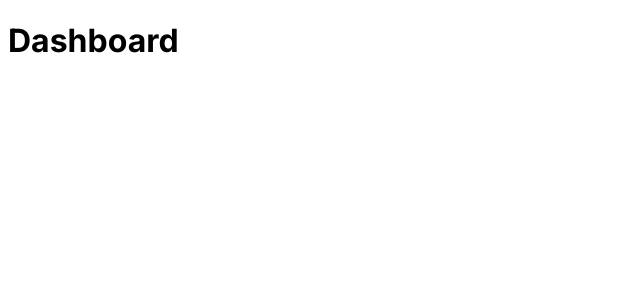
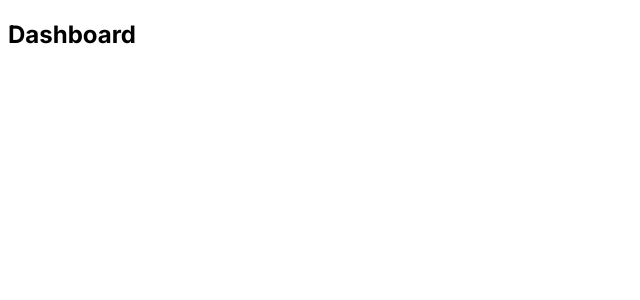
Before and after one commit to PawanGunawardhana/pig-helpdesk, a Next.js app: page / in a window 1280 px wide. Shown: the top 300 px of the page, without its empty margins (0-640 px from the left). Built offline with nearby package versions, Linux system fonts and the light colour scheme.

Commit message:
Define pages & routes

```diff
--- a/app/page.jsx
+++ b/app/page.jsx
@@ -1,7 +1,7 @@
 export default function Home() {
   return (
     <main>
-      <h1>Dashboard</h1>
+      <h2>Dashboard</h2>
     </main>
   )
 
--- /dev/null
+++ b/app/tickets/page.jsx
@@ -0,0 +1,7 @@
+export default function Tickets() { //by default this is a server component
+  return (
+    <main>
+        <h2>Tickets</h2>
+    </main>
+  )
+}
```
